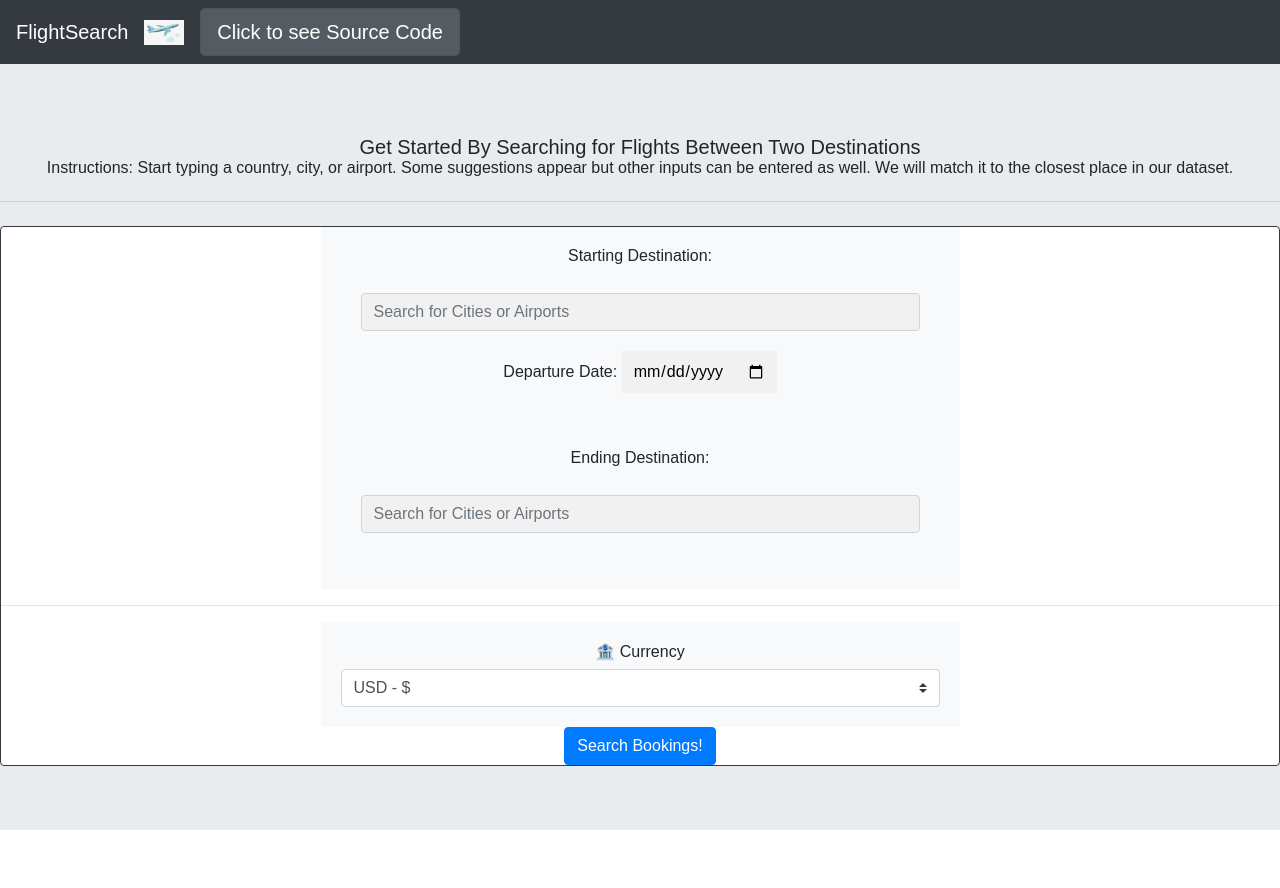
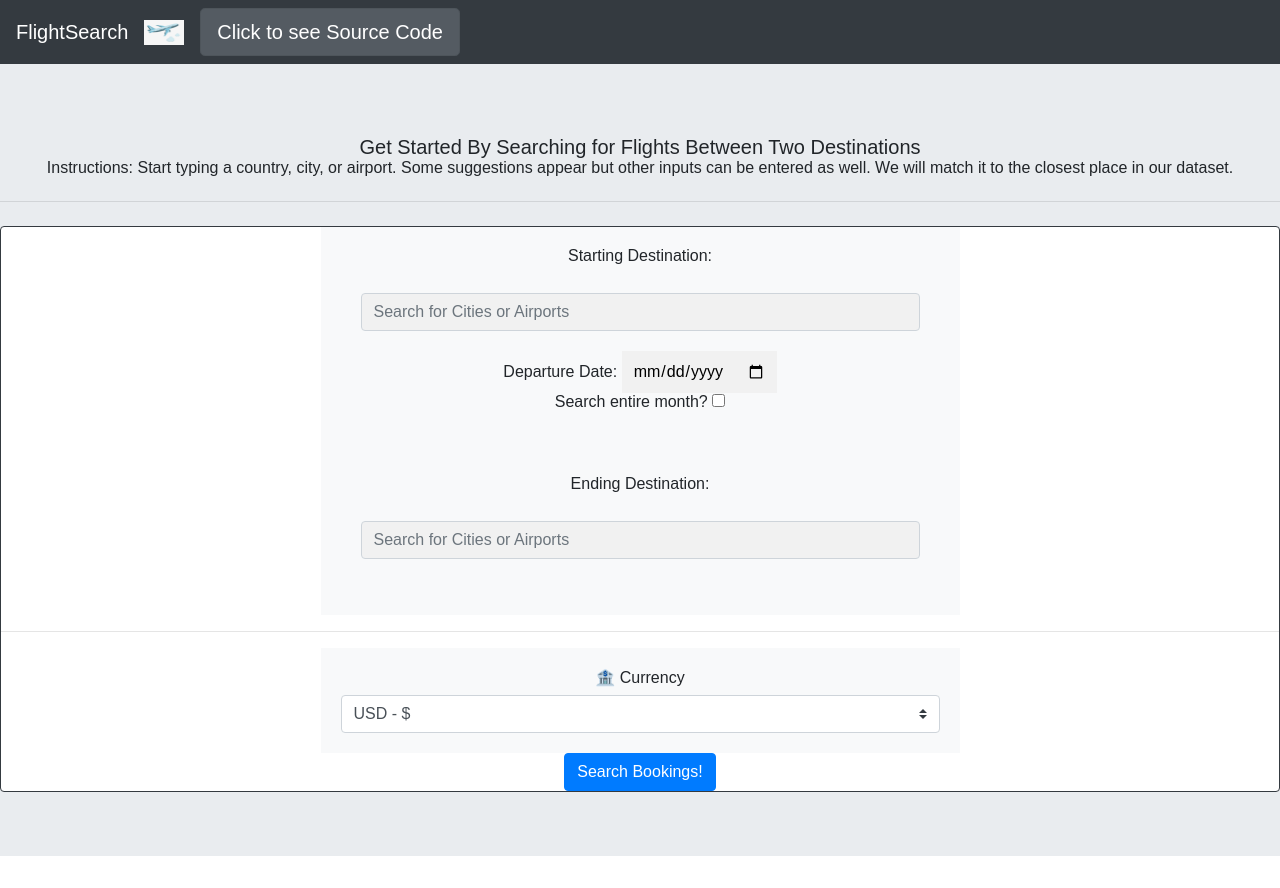
Before and after one commit to abhinavmodugula/FlightSearch, a Flask app: page / in a window 1280 px wide. Before the commit the page ends 830 px from the top, so only its background shows below. Run offline with Flask 2, Linux system fonts and the light colour scheme; some libraries are stand-ins or nearby versions.

Commit message:
added ability to search an entire month

```diff
--- a/application/routes.py
+++ b/application/routes.py
@@ -58,11 +58,18 @@ def search():
 
     #Next, parse the start date
     start_date = request.form["start_date"]
+    try:
+        entire_month = request.form["checkbox"]
+    except:
+        entire_month = "false"
 
     #Now, I need to extract the cheapest Quote object and all other quote objects
-    cheapest, all_quotes, airports = get_quotes(scanner, start_codes[0], end_codes[0], start_date)
+    cheapest, all_quotes, airports = get_quotes(scanner, start_codes[0], end_codes[0], start_date, entire_month)
 
-    #TODO: Return error if no quotes found
+    #Return error if no quotes found
+    if len(all_quotes) == 0:
+        return redirect(url_for("main_bp.no_results"))
+
     return results_page(cheapest, all_quotes, airports, curr_symbol, start_input, end_input)
 
 @main_bp.route("/results_page")
@@ -70,3 +77,7 @@ def results_page(cheapest, all_quotes, airports, curr_symbol, start_in, end_in):
     start = start_in
     end = end_in
     return render_template("results.html", cheapest=cheapest, all_quotes=all_quotes, curr=curr_symbol, s=start, e=end)
+
+@main_bp.route("/no_results")
+def no_results():
+    return render_template("no_res.html")
--- a/application/search.py
+++ b/application/search.py
@@ -41,7 +41,7 @@ class SkyScanner:
         """Gets the quotes for two specific dates. Only for 1-way trips.
         Returns both 1) quotes in JSON format and 2) a dict of airport_code -> airport_name"""
         quoteRequestPath = "/apiservices/browsequotes/v1.0/"
-        browseQuotesURL = self.rootURL + quoteRequestPath + self.originCountry + "/" + self.currency + "/" + self.locale + "/" + source + "/" + destination + "/" + outboundDate.strftime("%Y-%m-%d") + "/"
+        browseQuotesURL = self.rootURL + quoteRequestPath + self.originCountry + "/" + self.currency + "/" + self.locale + "/" + source + "/" + destination + "/" + outboundDate + "/"
         response = self.session.get(browseQuotesURL)
         resultJSON = json.loads(response.text)
 
@@ -113,12 +113,16 @@ class Quote():
         self.end_airport = end_air
         self.price = price
 
-def get_quotes(scanner: SkyScanner, start, end, start_date):
+def get_quotes(scanner: SkyScanner, start, end, start_date, entire_month="false"):
     """Returns the cheapest quote and then all other quotes
     given the params and a scanner object"""
     all_quotes = []
-    start_date = string_to_date(start_date)
-    quotes, airports = scanner.get_quotes_oneway(start, end, start_date)
+    if entire_month == "false":
+        quotes, airports = scanner.get_quotes_oneway(start, end, start_date)
+    else:
+        start_date = start_date.split("-")[0] + "-" + start_date.split("-")[1]
+        quotes, airports = scanner.get_quotes_oneway(start, end, start_date)
+    print(quotes)
     for quote in quotes[0]:
         price = quote['MinPrice']
         start_airport = airports[quote['OutboundLeg']["OriginId"]]
@@ -135,5 +139,6 @@ def get_quotes(scanner: SkyScanner, start, end, start_date):
             cheapest_quote = quote
             cheapest_index = i
 
-    del all_quotes[cheapest_index]
+    if cheapest_index is not None:
+        del all_quotes[cheapest_index]
     return cheapest_quote, all_quotes, airports
--- a/application/templates/home.html
+++ b/application/templates/home.html
@@ -84,6 +84,9 @@ input[type=submit] {
               </div>
             <label for="start_date">Departure Date: </label>
             <input type="date" id="start_date" name="start_date" required>
+              <br>
+            <label for="checkbox">Search entire month?</label>
+            <input type="checkbox" id="checkbox" name="checkbox" value="true">
           </div>
     </div>
     <div class="card-body col-lg-6 offset-lg-3 border-dark bg-light">
```
Also changed, not shown: application/templates/no_res.html (added, +8 -0 lines).
